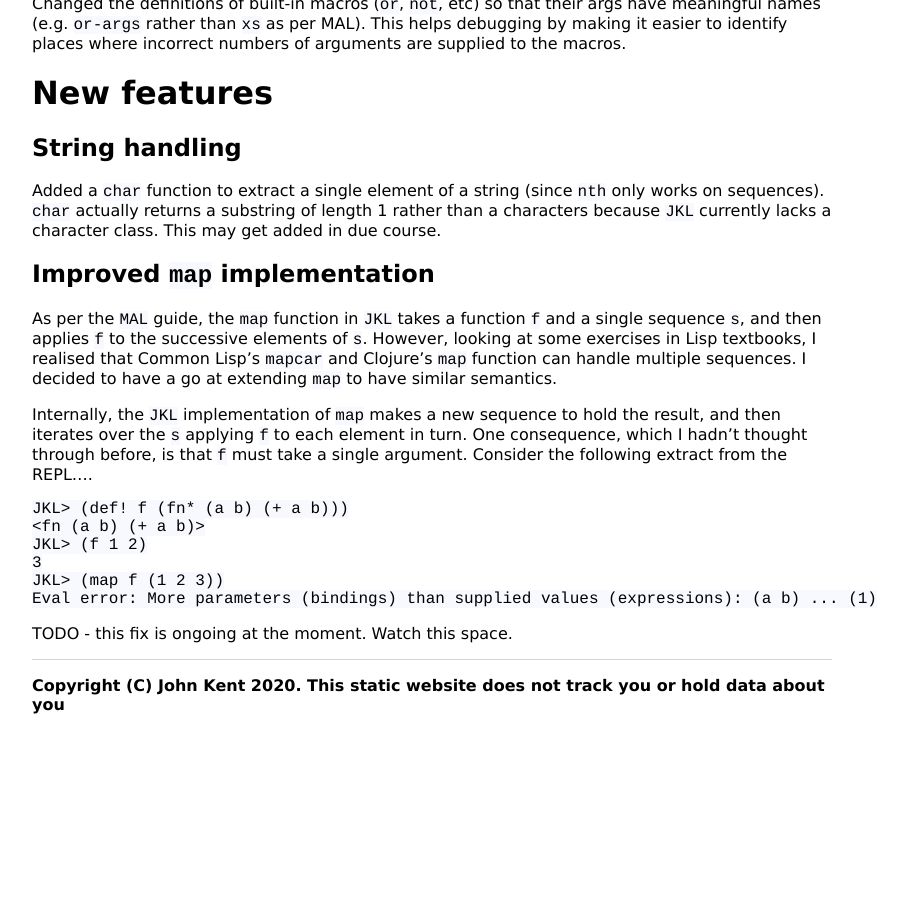
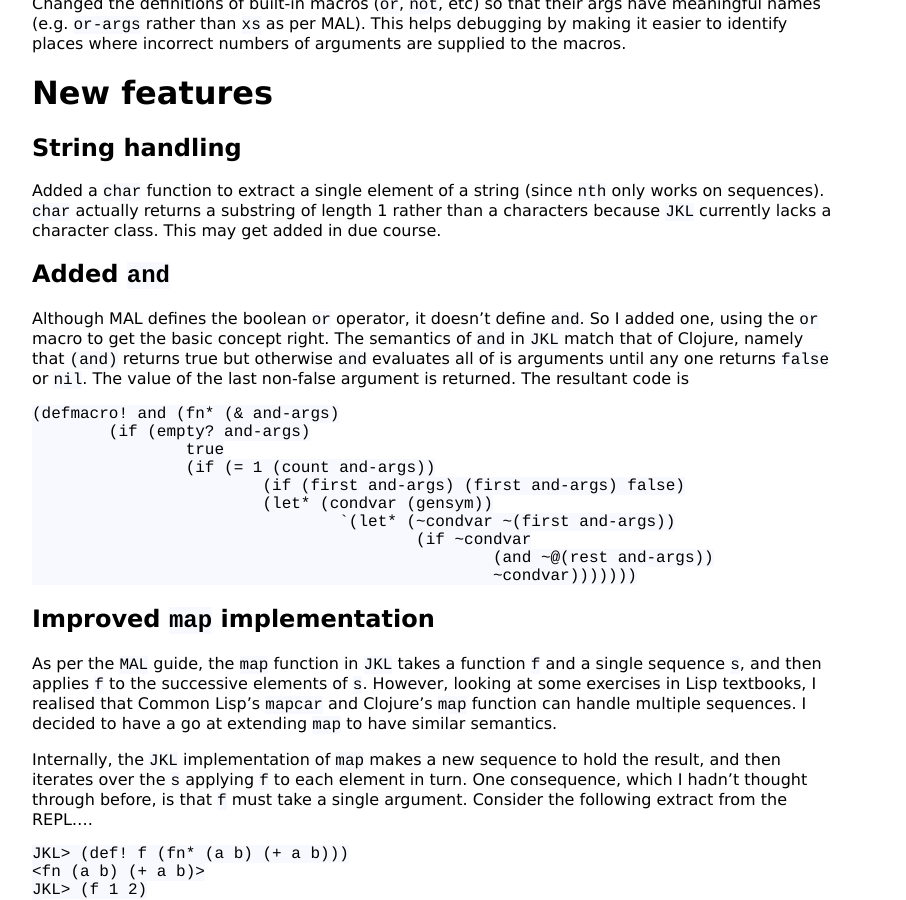
Before and after one commit to KineticLensman/KineticLensman.github.io, a Jekyll site: the page built from _posts/2020-04-03-Journey-continues.md, in a window 1280 px wide and 900 px high, scrolled down 1113 px. Shown: the whole window, without its empty margins (208-1114 px from the left). Built offline with Jekyll 4.4.1, drawn with Linux system fonts in a browser that asks for light colours; before the commit the page ends 1857 px from its top, so only the background shows below that.

Commit message:
Added and

````diff
--- a/_posts/2020-04-03-Journey-continues.md
+++ b/_posts/2020-04-03-Journey-continues.md
@@ -42,6 +42,22 @@ Changed the definitions of built-in macros (`or`, `not`, etc) so that their args
 
 Added a `char` function to extract a single element of a string (since `nth` only works on sequences). `char` actually returns a substring of length 1 rather than a characters because `JKL` currently lacks a character class. This may get added in due course.
 
+## Added `and`
+
+Although MAL defines the boolean `or` operator, it doesn't define `and`. So I added one, using the `or` macro to get the basic concept right. The semantics of `and` in `JKL` match that of Clojure, namely that `(and)` returns true but otherwise `and` evaluates all of is arguments until any one returns `false` or `nil`. The value of the last non-false argument is returned. The resultant code is
+```
+(defmacro! and (fn* (& and-args)
+	(if (empty? and-args)
+		true
+		(if (= 1 (count and-args))
+			(if (first and-args) (first and-args) false)
+			(let* (condvar (gensym))
+				`(let* (~condvar ~(first and-args))
+					(if ~condvar
+						(and ~@(rest and-args))
+						~condvar)))))))
+```
+
 ## Improved `map` implementation
 
 As per the `MAL` guide, the `map` function in `JKL` takes a function `f` and a single sequence `s`, and then applies `f` to the successive elements of `s`. However, looking at some exercises in Lisp textbooks, I realised that Common Lisp's `mapcar` and Clojure's `map` function can handle multiple sequences. I decided to have a go at extending `map` to have similar semantics.
````
